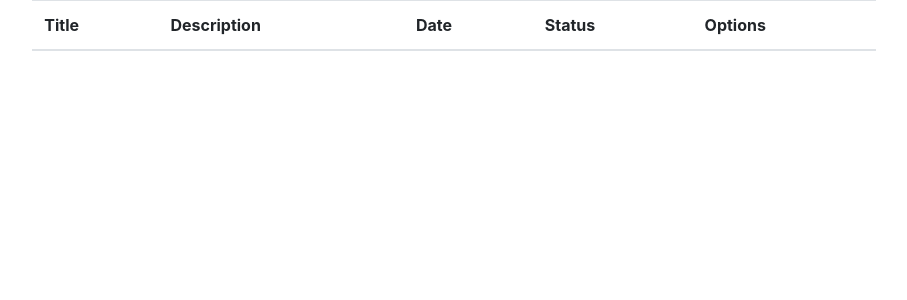
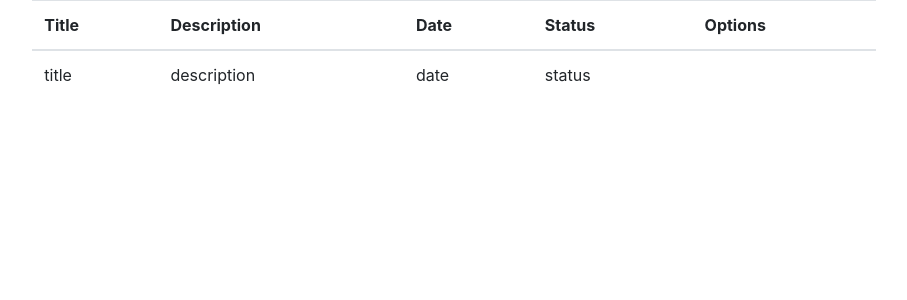
Before and after one commit to ThisIsTyDell/todo-MEAN, an Angular app in the folder todoapp-angular/: page / in a window 1280 px wide. Shown: the top 300 px of the page, without its empty margins (186-1093 px from the left). Built offline with nearby package versions, Linux system fonts and the light colour scheme; no server answers.

Commit message:
add placeholder for data we will get later from node api

```diff
--- a/todoapp-angular/src/app/app.component.html
+++ b/todoapp-angular/src/app/app.component.html
@@ -16,10 +16,10 @@
 
         <tbody>
           <tr class="todo">
-            <td></td>
-            <td></td>
-            <td></td>
-            <td></td>
+            <td>title</td>
+            <td>description</td>
+            <td>date</td>
+            <td>status</td>
             <td></td>
           </tr>
         </tbody>
```
